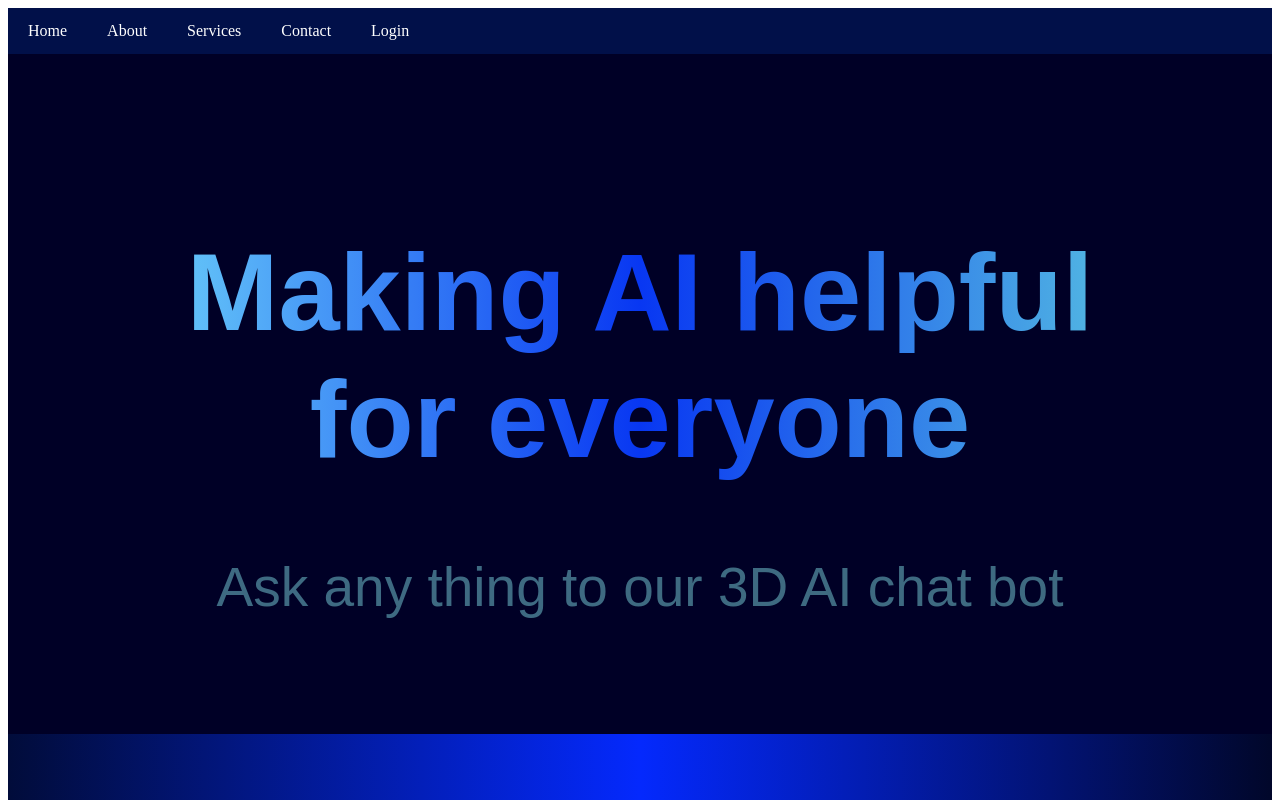
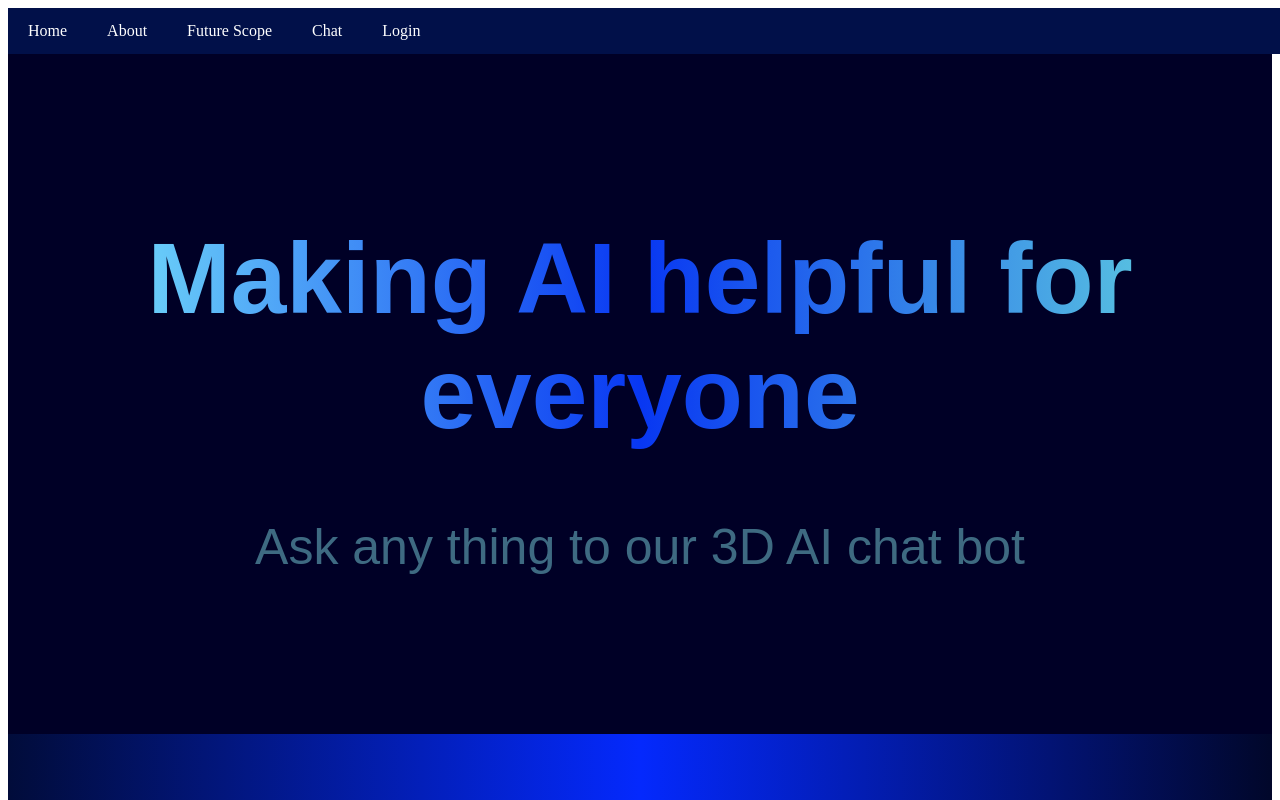
Before and after one commit to NOIR-genai-gemini/NOIR-0, a plain HTML site: page index.html in a window 1280 px wide. Shown: the top 800 px of the page. Drawn offline with Linux system fonts and the light colour scheme.

Commit message:
index.html added
fir se add kerdiya h bcz ya updated ha......

```diff
--- a/index.html
+++ b/index.html
@@ -6,9 +6,12 @@
     <meta name="viewport" content="width=device-width, initial-scale=1.0">
     <title>Your Website Title</title>
     <style>
+
+
         .navbar {
             background-color: #011049;
             overflow: hidden;
+            width: 100vw;
         }
 
         .navbar a {
@@ -24,20 +27,28 @@
             background-color: #0245c1;
             color: rgb(130, 215, 252);
         }
+        @media  screen and (max-width: 1300px){
+         .navbar{
+            max-width: 100vw;
+         }
 
+        }
 
 
         .header {
             padding: 100px;
+
             text-align: center;
             background-color: rgb(0, 0, 38);
             height: 60vh;
             color: #92fbff;
+            align-items: center;
 
-            font-size: 55px;
+            font-size: 50px;
             font-family: Arial, Helvetica, sans-serif;
 
         }
+
 
         .header h1 {
             background: rgb(167, 242, 248);
@@ -85,6 +96,8 @@
 
 
         }
+
+
     </style>
 </head>
 
@@ -92,10 +105,10 @@
 
 
     <div class="navbar">
-        <a href="#">Home</a>
+        <a href="index.html">Home</a>
         <a href="#">About</a>
-        <a href="#">Services</a>
-        <a href="#">Contact</a>
+        <a href="future.html">Future Scope</a>
+        <a href="chat1.html">Chat</a>
         <a href="login.html">Login</a>
     </div>
 
```
